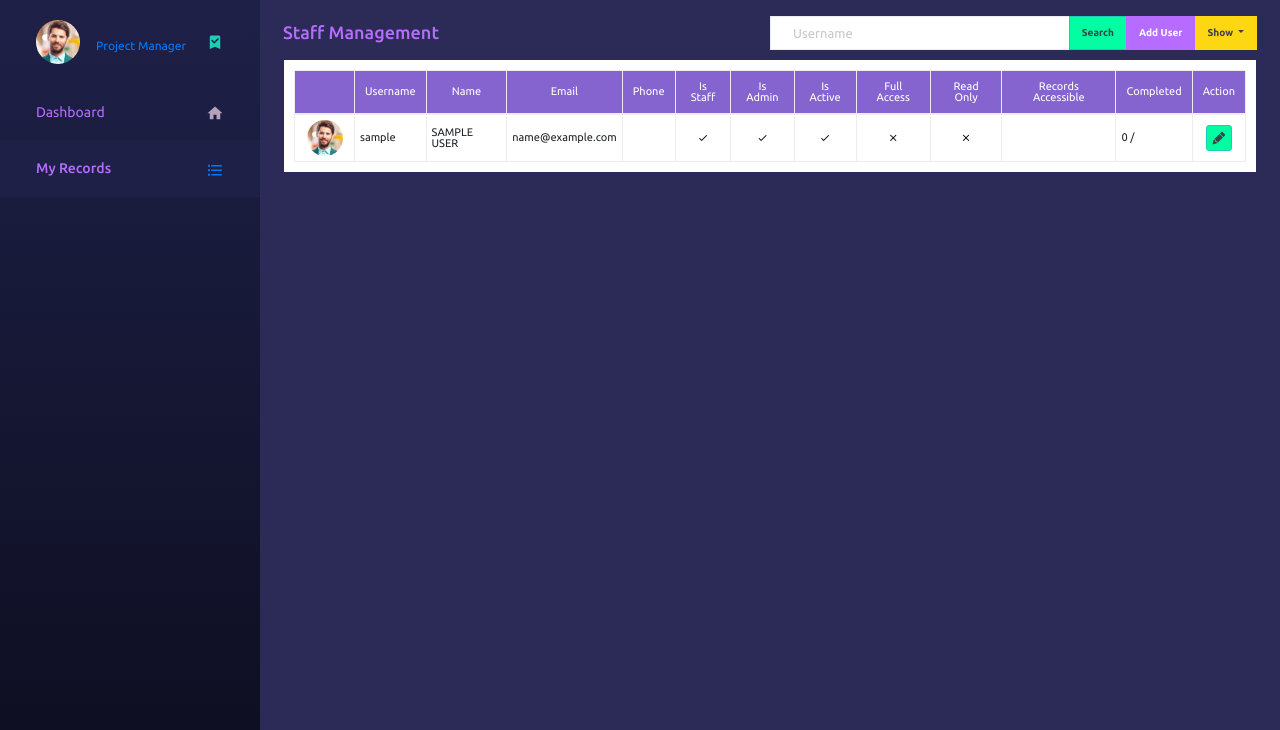
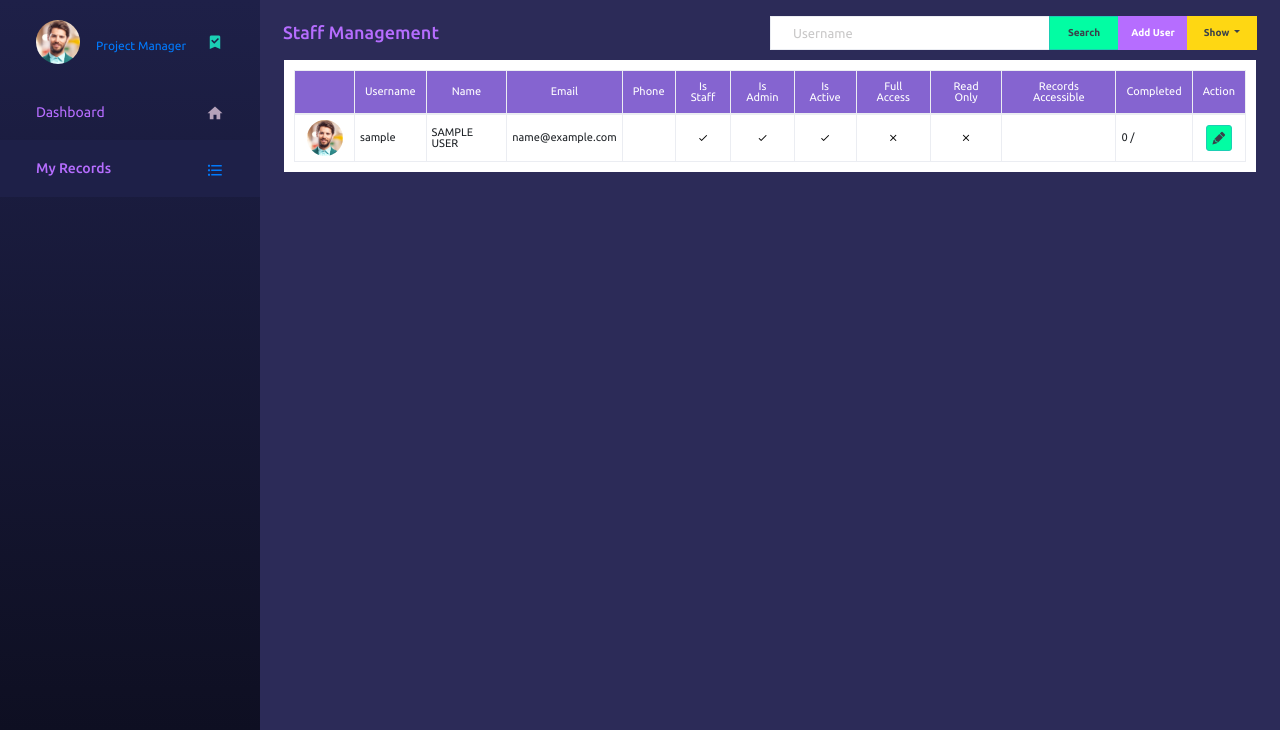
Before and after one commit to lawrence-gandhar/data_security_project, a Django app: template app/templates/app/staff_management/index.html in a window 1280 px wide. Shown: the part 70-800 px from the top of the page. Run offline with Django 3.2, Linux system fonts and the light colour scheme; the template is opened without the code that fills it: values that come from a table or form of the project are taken from there, others are empty; tables that the repository leaves empty hold one stand-in row (values such as "Sample post"); form fields are guessed from the names that the template uses; parts of the project's set-up code (start-up, migrations or seed data) failed here and were passed over; some libraries are stand-ins or nearby versions.

Commit message:
modified

```diff
--- a/app/templates/app/staff_management/index.html
+++ b/app/templates/app/staff_management/index.html
@@ -16,7 +16,7 @@
     z-index: 1000;
     display: none;
     float: left;
-    min-width: 60px;
+    min-width: 70px;
     padding: 0;
     margin: 0.125rem 0 0;
     font-size: 11px;
@@ -55,10 +55,10 @@
                 <div class="input-group">
                     <input style="border-radius: 0px;" type="text" class="form-control" placeholder="Username" aria-label="Username" aria-describedby="basic-addon2">
                     <div class="input-group-append">
-                        <button class="btn btn-success btn-xs" type="button">Search</button>
-                        <button class="btn btn-primary btn-xs" type="button" data-toggle="modal" data-target="#AddUser">Add User</button>
+                        <button class="btn btn-success btn-xs" type="button" style="width: 70px;">Search</button>
+                        <button class="btn btn-primary btn-xs" type="button" data-toggle="modal" data-target="#AddUser" style="width: 70px;">Add User</button>
 
-                        <button  style="border-radius: 0px;" type="button" class="btn btn-warning btn-xs dropdown-toggle" data-toggle="dropdown">
+                        <button  style="border-radius: 0px; width: 70px;" type="button" class="btn btn-warning btn-xs dropdown-toggle" data-toggle="dropdown">
                             Show <span class="caret"></span>
                         </button>
                         <ul class="dropdown-menu" role="menu">
```
